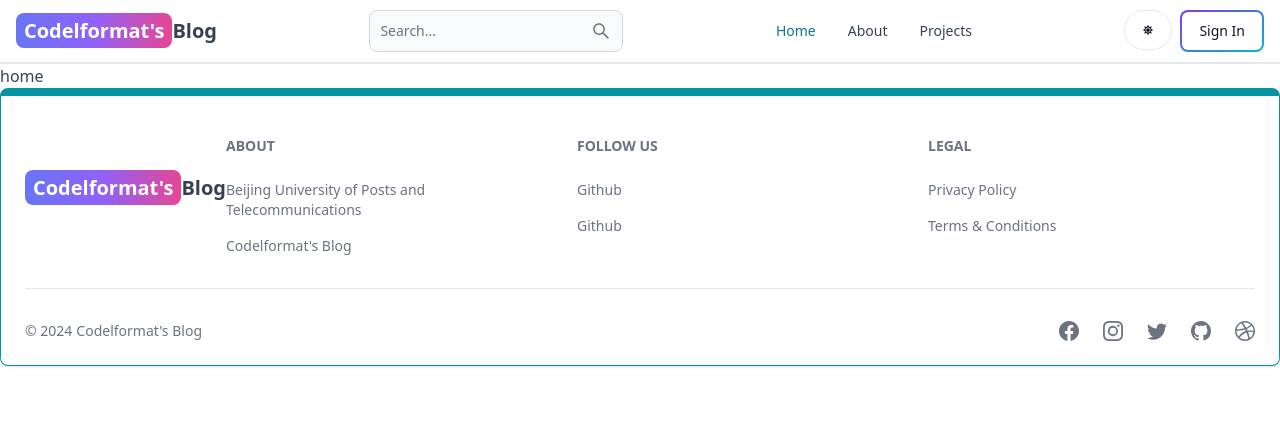
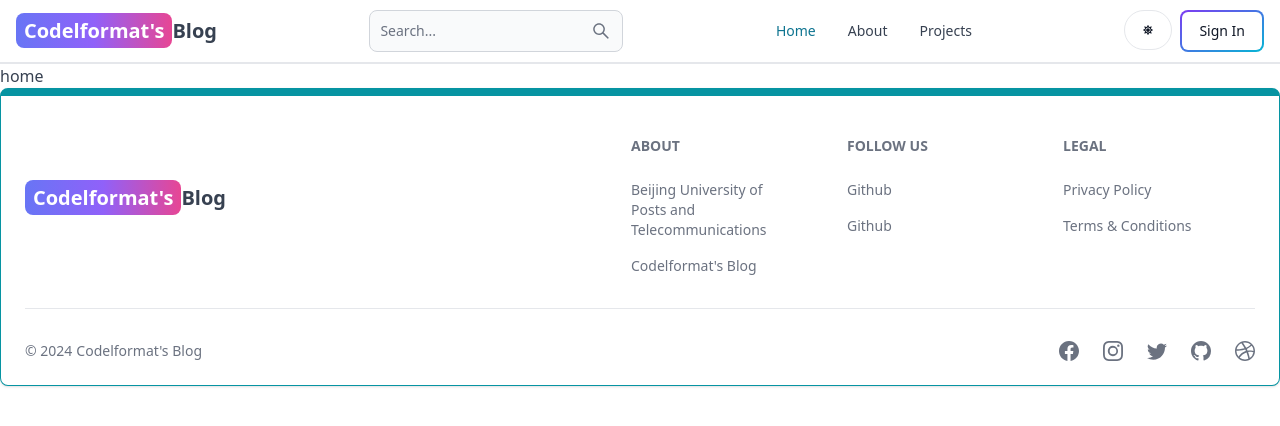
Before and after one commit to codelformat/buptLab-TechConnect-Blog, a React (Vite) app in the folder client/: page / in a window 1280 px wide. Shown: the top 426 px of the page. Built offline with nearby package versions, Linux system fonts and the light colour scheme.

Commit message:
modify footer

```diff
--- a/client/src/components/Footer.jsx
+++ b/client/src/components/Footer.jsx
@@ -22,7 +22,7 @@ export default function FooterComponent() {
       label: "Github",
     },
     {
-      href: "#",
+      href: "https://github.com/codelformat",
       label: "Github",
     },
   ];
@@ -40,9 +40,10 @@ export default function FooterComponent() {
 
   return (
     <Footer container className="border border-t-8 border-teal-500">
-      <div className="w-full max-w-7xl mx-auto">
-        <div className="grid w-full justify-between sm:flex md:grid-cols-1">
+      <div className="w-full max-w-screen-2xl mx-auto">
+        <div className="flex justify-between items-start">
           <FooterLogo />
+
           <div className="grid grid-cols-2 gap-8 mt-4 sm:grid-cols-3 sm:gap-6">
             <FooterLinksGroup title="About" links={aboutLinks} />
             <FooterLinksGroup title="Follow Us" links={followUsLinks} />
--- a/client/src/components/widgets/FooterLinksGroup.jsx
+++ b/client/src/components/widgets/FooterLinksGroup.jsx
@@ -2,7 +2,7 @@ import { Footer } from "flowbite-react";
 
 export default function FooterLinksGroup({ title, links }) {
   return (
-    <div>
+    <div className="w-48">
       <Footer.Title title={title} />
       <Footer.LinkGroup col>
         {links.map((link, index) => (
```
